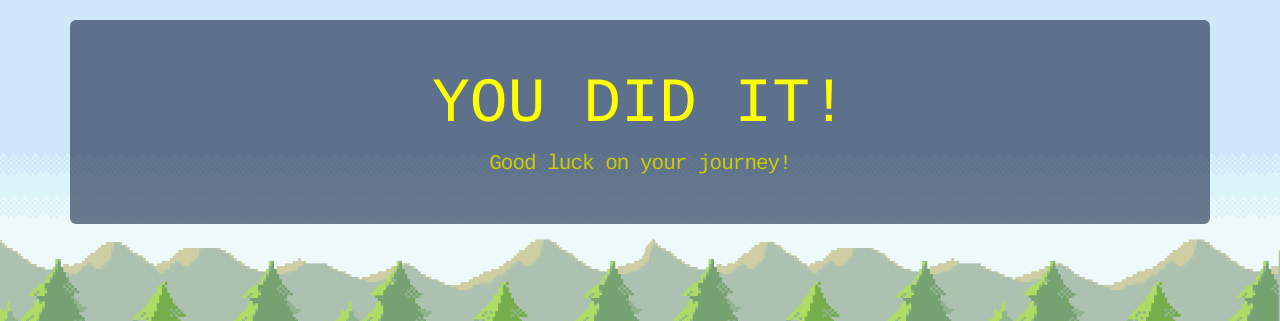
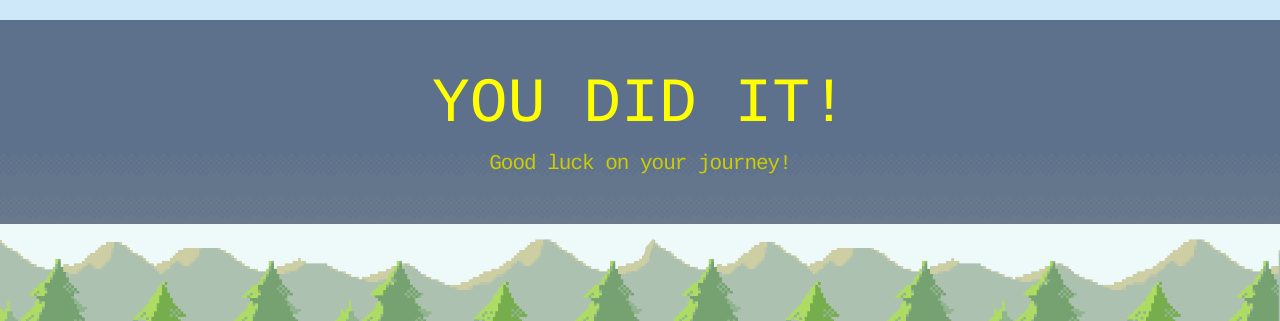
Before and after one commit to arthurmaiav/Pick-Your-Starter, a plain HTML site: page end.html in a window 1280 px wide. Shown: the top 321 px of the page. Drawn offline with nearby package versions, Linux system fonts and the light colour scheme.

Commit message:
Update end.html

```diff
--- a/end.html
+++ b/end.html
@@ -7,10 +7,11 @@
 	<link href="https://fonts.googleapis.com/css?family=Cousine:400,700" rel="stylesheet">
 	<script type="text/javascript" src="https://cdnjs.cloudflare.com/ajax/libs/jquery/3.3.1/jquery.min.js"></script>
 	<script type="text/javascript" src="js/script.js"></script>
+	<meta name="viewport" content="width=device-width, initial-scale=1.0">
 </head>
 <body>
 
-<div class="container">
+
 	<div class="jumbotron" id="jumbo">
 		<h1>You did it!</h1>
 		<p>Good luck on your journey!</p>
@@ -21,6 +22,6 @@
 	<script>
 		loadGif();
 	</script>
-</div>
+
 </body>
 </html>
```
